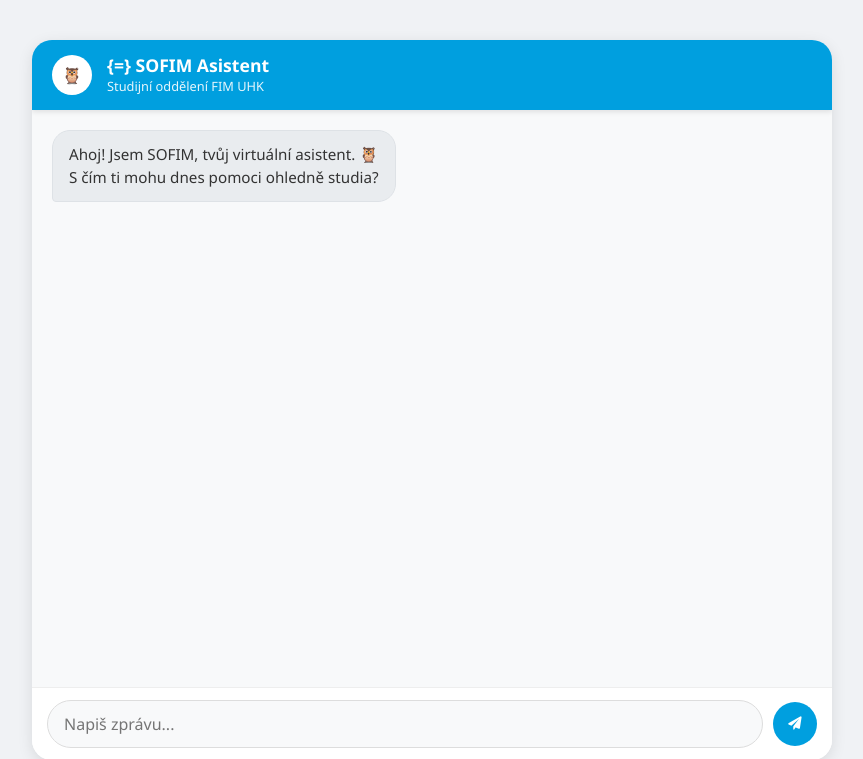
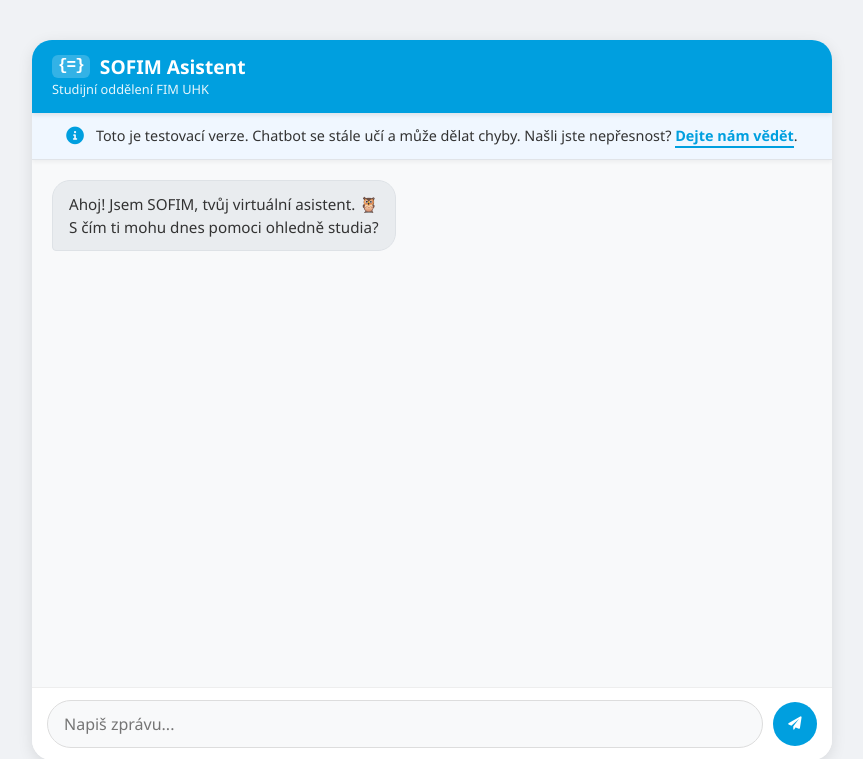
Before and after one commit to dominikpalla/sofim, a Flask app: page / in a window 1280 px wide. Shown: the top 759 px of the page, without its empty margins (208-1071 px from the left). Run offline with Flask 3, Linux system fonts and the light colour scheme.

Commit message:
Design, warning, stylization

```diff
--- a/static/styles.css
+++ b/static/styles.css
@@ -59,35 +58,30 @@
     padding: 15px 20px;
     display: flex;
     align-items: center;
-    gap: 15px;
     box-shadow: 0 2px 5px rgba(0,0,0,0.1);
     z-index: 10;
     flex-shrink: 0;
 }
 
-.logo-wrapper {
-    background: white;
-    border-radius: 50%;
-    padding: 4px;
-    width: 40px; /* Pevná šířka */
-    height: 40px; /* Pevná výška */
+.header-text h1 {
+    font-size: 1.2rem;
+    font-weight: 600;
+    margin: 0;
+    line-height: 1.2;
     display: flex;
     align-items: center;
-    justify-content: center;
-    flex-shrink: 0;
+    gap: 10px;
 }
 
-.logo {
-    max-height: 28px;
-    max-width: 28px;
-    object-fit: contain; /* Aby se logo nedeformovalo */
-}
-
-.header-text h1 {
-    font-size: 1.1rem;
-    font-weight: 600;
-    margin: 0; /* Reset marginu */
-    line-height: 1.2;
+/* Styl pro inline symbol {=} */
+.brand-symbol {
+    background-color: rgba(255, 255, 255, 0.2);
+    padding: 2px 6px;
+    border-radius: 6px;
+    font-family: 'Courier New', monospace;
+    font-weight: bold;
+    font-size: 1rem;
+    letter-spacing: -1px;
 }
 
 .header-text p {
@@ -95,6 +89,45 @@
     opacity: 0.9;
     font-weight: 300;
     margin: 0;
+    margin-top: 2px;
+}
+
+/* --- VAROVNÁ LIŠTA (Moderní Design) --- */
+.warning-banner {
+    background-color: #f0f7ff; /* Velmi jemná modrá */
+    color: #333; /* Tmavé písmo */
+    padding: 12px 20px;
+    font-size: 0.9rem;
+    text-align: center;
+    flex-shrink: 0;
+    line-height: 1.5;
+    display: flex;
+    align-items: center;
+    justify-content: center;
+    gap: 12px;
+    border-bottom: 1px solid #e1e4e8;
+    box-shadow: 0 2px 4px rgba(0, 0, 0, 0.05);
+    z-index: 5;
+}
+
+.warning-banner i {
+    color: var(--primary-color);
+    font-size: 1.1rem;
+}
+
+/* Odkaz ve varování */
+.feedback-link {
+    color: var(--primary-color);
+    text-decoration: none;
+    font-weight: 600;
+    padding-bottom: 1px;
+    border-bottom: 2px solid var(--primary-color);
+    transition: all 0.2s ease;
+}
+
+.feedback-link:hover {
+    background-color: rgba(0, 159, 223, 0.1);
+    border-bottom-color: transparent;
 }
 
 /* --- OBLAST ZPRÁV --- */
@@ -107,7 +140,7 @@
     gap: 15px;
     background-color: #f8f9fa;
     scroll-behavior: smooth;
-    -webkit-overflow-scrolling: touch; /* Plynulé scrollování na iOS */
+    -webkit-overflow-scrolling: touch;
 }
 
 .chat-messages::-webkit-scrollbar {
--- a/templates/index.html
+++ b/templates/index.html
@@ -11,14 +11,18 @@
 
     <div class="chat-container">
         <div class="chat-header">
-            <div class="logo-wrapper">
-                <span class="logo-icon">🦉</span>
-            </div>
             <div class="header-text">
-                <h1>{=} SOFIM Asistent</h1>
+                <h1><span class="brand-symbol">{=}</span> SOFIM Asistent</h1>
                 <p>Studijní oddělení FIM UHK</p>
             </div>
         </div>
+
+        <div class="warning-banner">
+    <i class="fas fa-info-circle"></i> <span>
+        Toto je testovací verze. Chatbot se stále učí a může dělat chyby.
+        Našli jste nepřesnost? <a href="https://forms.gle/21QGh33wDoACydZC8" target="_blank" class="feedback-link">Dejte nám vědět</a>.
+    </span>
+</div>
 
         <div class="chat-messages" id="chat-box">
             <div class="message bot">
@@ -46,14 +50,14 @@
         const userInput = document.getElementById('user-input');
         const loadingIndicator = document.getElementById('loading');
 
-        // --- NOVÁ FUNKCE: Převod Markdown na HTML ---
+        // --- Funkce: Převod Markdown na HTML ---
         function parseMarkdown(text) {
             if (!text) return "";
 
             // 1. Tučné písmo: **text** -> <strong>text</strong>
             let formatted = text.replace(/\*\*(.*?)\*\*/g, '<strong>$1</strong>');
 
-            // 2. Kurzíva: *text* -> <em>text</em> (volitelné)
+            // 2. Kurzíva: *text* -> <em>text</em>
             formatted = formatted.replace(/\*(.*?)\*/g, '<em>$1</em>');
 
             // 3. Odrážky: "- text" -> "• text" (pro hezčí seznamy)
@@ -65,6 +69,7 @@
             return formatted;
         }
 
+        // --- Hlavní odesílací smyčka ---
         form.addEventListener('submit', async function(e) {
             e.preventDefault(); // Zabráníme refreshnutí stránky
 
@@ -81,7 +86,7 @@
             scrollToBottom();
 
             try {
-                // 3. Odeslání na server
+                // 3. Odeslání na server (AJAX)
                 const response = await fetch('/api/chat', {
                     method: 'POST',
                     headers: {
@@ -96,9 +101,10 @@
                 loadingIndicator.style.display = 'none';
 
                 if (data.response) {
-                    // --- ZDE VOLÁME NOVOU FUNKCI PRO FORMÁTOVÁNÍ ---
+                    // Formátování odpovědi (Markdown -> HTML)
                     const formattedResponse = parseMarkdown(data.response);
 
+                    // Přidání zprávy i se zdroji
                     addMessage(formattedResponse, 'bot', data.sources);
                 } else {
                     addMessage("Omlouvám se, nastala chyba spojení.", 'bot');
@@ -111,6 +117,7 @@
             }
         });
 
+        // --- Funkce pro přidání bubliny do chatu ---
         function addMessage(htmlContent, sender, sources = []) {
             const div = document.createElement('div');
             div.classList.add('message', sender);
@@ -118,11 +125,11 @@
             // Obalíme obsah zprávy
             let innerHTML = `<div class="msg-content">${htmlContent}</div>`;
 
-            // Pokud je to bot a má zdroje, přidáme patičku
+            // Pokud je to bot a má zdroje, přidáme patičku s ikonkami
             if (sender === 'bot' && sources && sources.length > 0) {
                 innerHTML += `<div class="sources-container">`;
                 sources.forEach(source => {
-                    // Vytvoření položky zdroje s tooltipem
+                    // Vytvoření položky zdroje s tooltipem (data-tooltip)
                     innerHTML += `
                         <div class="source-item" data-tooltip="${source}">
                             <i class="far fa-file-alt"></i> <span>Zdroj</span>
```
Also changed, not shown: other parts of static/styles.css (+35 -17 lines).
